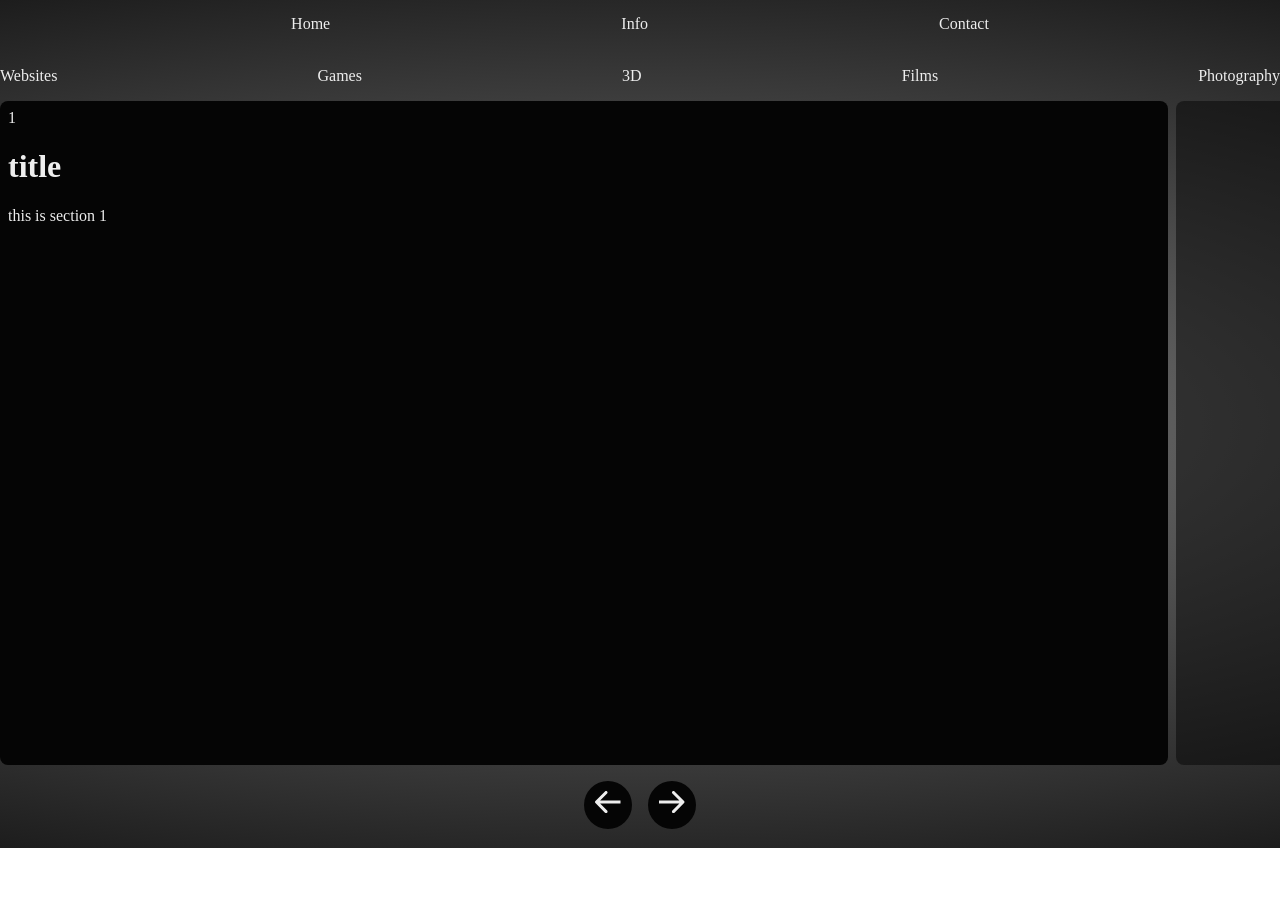
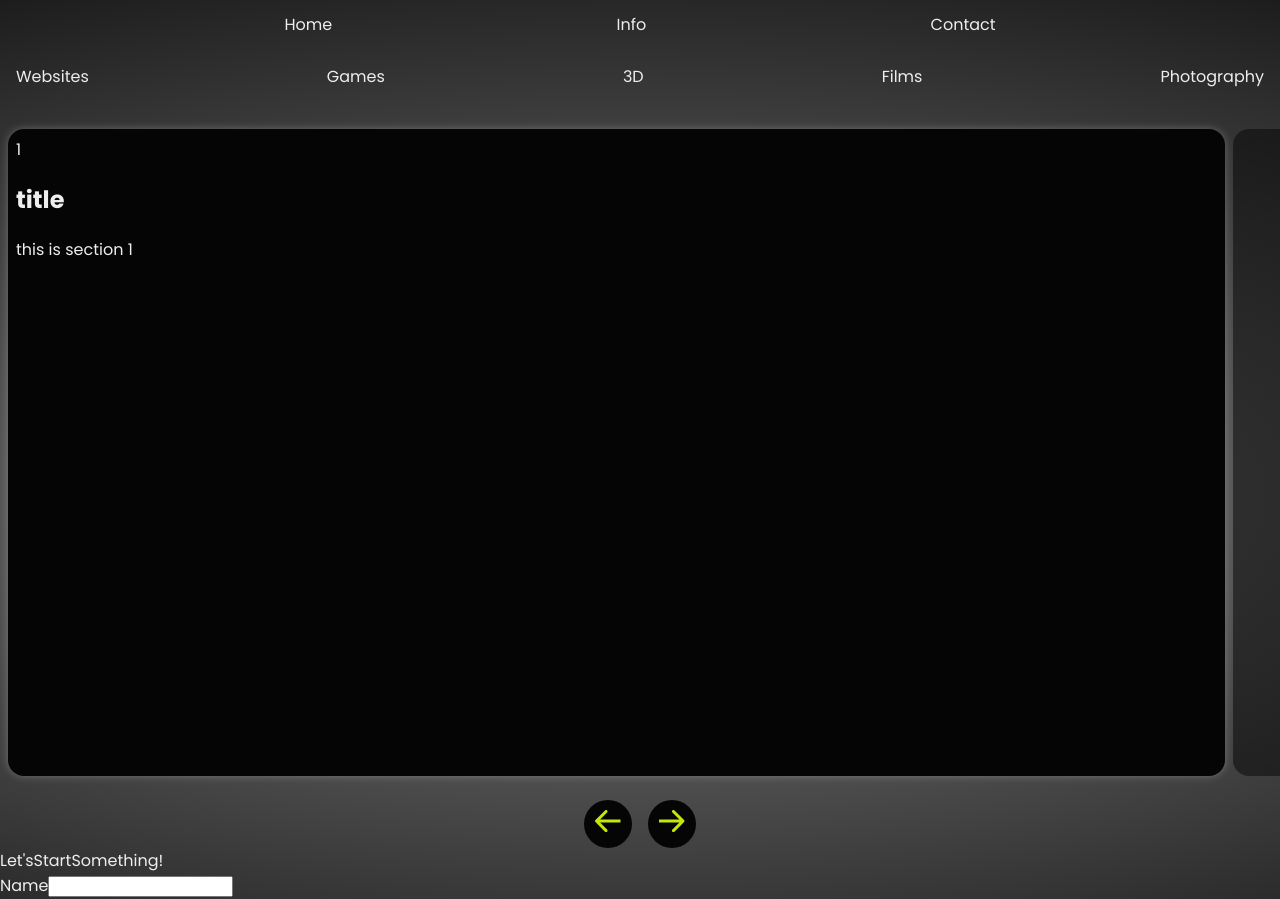
Before and after one commit to Ho0b/portfolio3, a React (Vite) app: page / in a window 1280 px wide. Shown: the top 899 px of the page. Before the commit the page ends 848 px from the top, so only its background shows below. Built offline with nearby package versions, Linux system fonts and the light colour scheme; a web font is replaced by a local one.

Commit message:
added the new contact area

```diff
--- a/index.html
+++ b/index.html
@@ -6,9 +6,9 @@
   <link rel="icon" type="image" href="/nh.svg" />
   <meta name="viewport" content="width=device-width, initial-scale=1.0" />
 
-  <link rel="preconnect" href="https://fonts.googleapis.com">
-  <link rel="preconnect" href="https://fonts.gstatic.com" crossorigin>
-  <link href="https://fonts.googleapis.com/css2?family=Inter:ital,opsz,wght@0,14..32,100..900;1,14..32,100..900&family=Ovo&family=Poppins:ital,wght@0,100;0,200;0,300;0,400;0,500;0,600;0,700;0,800;0,900;1,100;1,200;1,300;1,400;1,500;1,600;1,700;1,800;1,900&display=swap" rel="stylesheet">
+<link rel="preconnect" href="https://fonts.googleapis.com">
+<link rel="preconnect" href="https://fonts.gstatic.com" crossorigin>
+<link href="https://fonts.googleapis.com/css2?family=Inter:ital,opsz,wght@0,14..32,100..900;1,14..32,100..900&family=Ovo&family=Poppins:ital,wght@0,100;0,200;0,300;0,400;0,500;0,600;0,700;0,800;0,900;1,100;1,200;1,300;1,400;1,500;1,600;1,700;1,800;1,900&display=swap" rel="stylesheet">
 
   <title>Netra Hun</title>
 </head>
--- a/src/App.css
+++ b/src/App.css
@@ -1,6 +1,6 @@
 :root {
     --font1: "Inter", sans-serif;
-    --font2: 'Poppins', sans-serif;
+    --font2: "Poppins", sans-serif;
     --font3: "Ovo", serif;
 
     --primary: #020202;
@@ -13,6 +13,8 @@
 
     overflow-y: scroll;
     scrollbar-width: none;
+
+    font-family: var(--font2);
 }
 
 a{
@@ -26,10 +28,6 @@ a{
     --focused: #202020;
     --unfocused: #181818;
     color-scheme: light dark;
-}
-
-html{
-    font-style: var(--font2);
 }
 
 h1{
@@ -104,7 +102,7 @@ footer{
         justify-content: space-between;
 
         padding: 0;
-        margin: 0;
+        margin-inline: 16px;
 
         & li{
             text-decoration: none;
@@ -117,19 +115,24 @@ footer{
         overflow-y: hidden;
         scrollbar-width: none;
 
+        padding: 8px;
+
         scroll-behavior: smooth;
+        scroll-snap-type: inline;
+        scroll-snap-align: center;
 
         & #active{
             filter: opacity(1);
-            color: var(--secondary)
+            color: var(--secondary);
+            box-shadow: 0 0px 8px rgba(255,255,255, .25);
         }
 
         & .projectCard{
             aspect-ratio: 16/9;
-            min-width: 90%;
+            min-width: 95%;
             max-height: 768px;
             background-color: var(--unfocused);
-            border-radius: 8px;
+            border-radius: 16px;
             padding: 8px;
             color: var(--unfocused);
 
@@ -160,17 +163,29 @@ footer{
                 background-color: var(--focused);
 
                 & #scrollSvg{
-                    fill:var(--accent)
+                    fill:var(--secondary)
+                }
+            }
+
+            &:active{
+                background-color: var(--focused);
+
+                & #scrollSvg{
+                    fill:var(--secondary)
                 }
             }
 
             & #scrollSvg{
-                fill: var(--secondary);
+                fill: var(--accent);
             }
         }
     }
 }
 
+
+#contact{
+
+}
 
 
 /*
--- a/src/App.jsx
+++ b/src/App.jsx
@@ -16,6 +16,7 @@ import {
 import { Heading } from "./pageComponents/headingNav";
 import { leftArrow, rightArrow } from "./components/svgs";
 import Showcase from "./pageComponents/showcase";
+import Contact from "./pageComponents/contact";
 
 function App() {
   let isDark = useRef(true);
@@ -26,7 +27,7 @@ function App() {
 
       <Showcase/>
 
-
+      <Contact/>
     </>
   );
 }
--- a/src/components/motion_variants.jsx
+++ b/src/components/motion_variants.jsx
@@ -1,4 +1,4 @@
-import { stagger } from "motion"
+import { scale, stagger } from "motion"
 
 export const container_variants = {
     hide:{
@@ -24,3 +24,25 @@ export const item_variants = {
         y: 0
     }
 }
+
+export const item_fadeIn_1s = {
+    hide:{
+        opacity: 0,
+        x: 32
+    },
+    show:{
+        opacity: 1,
+        x: 0
+    }
+}
+
+export const item_popIn_1s = {
+    hide:{
+        opacity: 0,
+        scale: 0
+    },
+    show:{
+        opacity: 1,
+        scale: 1
+    }
+}
--- /dev/null
+++ b/src/pageComponents/contact.jsx
@@ -0,0 +1,51 @@
+import { motion } from "motion/react"
+
+export default function Contact(){
+
+    function formHandler(e){
+        e.preventDefaults()
+    }
+
+    return(
+        <motion.section id="contact">
+
+            <motion.div>
+                <span>Let's</span>
+                <span>Start</span>
+                <span>Something!</span>
+            </motion.div>
+
+            <motion.div id="formContainer">
+                <form onSubmit={e=>formHandler(e)}>
+                    <div>
+                        <label htmlFor="form_name">
+                        Name
+                        </label>
+                        <input type="text" name="name" id="form_name" autoComplete="off"/>
+                    </div>
+
+                    <div>
+                        <label htmlFor="form_email">
+                        Email
+                        </label>
+                        <input type="email" name="email" id="form_email" autoComplete="off"/>
+                    </div>
+
+                    <div>
+                        <label htmlFor="form_message">
+                        Message
+                        </label>
+                        <textarea type="message" name="message" id="form_message" autoComplete="off"></textarea>
+                    </div>
+
+                    <div>
+                        <div id="socials"></div>
+                        <button type="submit"></button>
+                    </div>
+
+                </form>
+            </motion.div>
+
+        </motion.section>
+    )
+}
--- a/src/pageComponents/showcase.jsx
+++ b/src/pageComponents/showcase.jsx
@@ -1,80 +1,91 @@
 import { useEffect, useRef, useState } from "react";
 import { leftArrow, rightArrow } from "../components/svgs";
 import { motion } from "motion/react"
+import { container_variants, item_fadeIn_1s, item_popIn_1s, item_variants } from "../components/motion_variants";
 
-export default function Showcase(){
+export default function Showcase() {
 
-    let [activeCard, setActiveCard]= useState(0)
-
+  let [activeCard, setActiveCard] = useState(0)
   let projectList = useRef()
-
   let projectCardOffset = useRef()
   let listLength = useRef()
 
-    useEffect(()=>{
+  const projectTypes = ["Websites", "Games", "3D", "Films", "Photography"]
+
+  useEffect(() => {
     listLength.current = projectList.current.children.length
     projectList.current.children.active.scrollIntoView()
-        console.log(activeCard)
-    }, [activeCard])
+  }, [])
 
-    function cardLeft(){
-      projectCardOffset.current = projectList.current.children.active.offsetLeft
-        if (activeCard <= 0){
+  function cardLeft() {
+    if (activeCard <= 0) {
       setActiveCard(listLength.current)
       return
     }
     setActiveCard(activeCard--)
+    projectList.current.children.active.scrollIntoView()
 
+    console.log(activeCard)
   }
-    function cardRight(){
-      projectCardOffset.current = projectList.current.children.active.offsetLeft
-        if (activeCard >= listLength.current){
+  function cardRight() {
+    if (activeCard >= listLength.current) {
       setActiveCard(0)
     }
     setActiveCard(activeCard++)
+    projectList.current.children.active.scrollIntoView()
+    console.log(activeCard)
   }
 
-    return(
-        <motion.div
+  return (
+    <motion.section
       id="showcaseContainer"
     >
-        <ul id="projectsSelector">
-          <li>
-            Websites
-          </li>
-          <li>
-            Games
-          </li>
-          <li>
-            3D
-          </li>
-          <li>
-            Films
-          </li>
-          <li>
-            Photography
-          </li>
-        </ul>
+      <motion.ul
+        id="projectsSelector"
+        variants={container_variants}
+        initial="hide"
+        animate="show"
+      >
+        {projectTypes.map((item, index) => (
+          <motion.li key={index} variants={item_popIn_1s}>
+            {item}
+          </motion.li>
+        ))
 
-        <motion.div id="projectsDisplay" className="flex_row" ref={projectList}>
-            {Array.from({length: 10}).map(
-                (_, index)=>
+        }
+      </motion.ul>
+
+      <motion.div
+        id="projectsDisplay"
+        className="flex_row"
+        ref={projectList}
+        variants={container_variants}
+        initial="hide"
+        animate="show"
+      >
+        {Array.from({ length: 10 }).map(
+          (_, index) =>
           (
-                        <div key={index} className="projectCard" id={index == activeCard ? "active" : ""}>
+            <motion.div
+              key={index}
+              className="projectCard"
+              id={index == activeCard ? "active" : ""}
+              variants={item_fadeIn_1s}
+            >
               {index + 1}
-                        <h1>title</h1>
-                        <p>this is section {index + 1}</p>
-                        </div>
+              <motion.h1 variants={item_variants} >title</motion.h1>
+              <motion.p variants={item_variants} >this is section {index + 1}</motion.p>
+            </motion.div>
           )
         )
         }
       </motion.div>
 
       <motion.div id="projectScroller">
-          <button id="backScroll" aria-label="scroll back" onClick={cardLeft}>{leftArrow}</button>
-          <button id="nextScroll" aria-label="scroll next" onClick={cardRight}>{rightArrow}</button>
+        <motion.button id="backScroll" aria-label="scroll back" onClick={cardLeft} >{leftArrow}</motion.button>
+        <motion.button id="nextScroll" aria-label="scroll next" onClick={cardRight} >{rightArrow}</motion.button>
       </motion.div>
 
-      </motion.div>
+    </motion.section>
   )
 }
```
Lines whose indentation alone changed are shown as unchanged.
